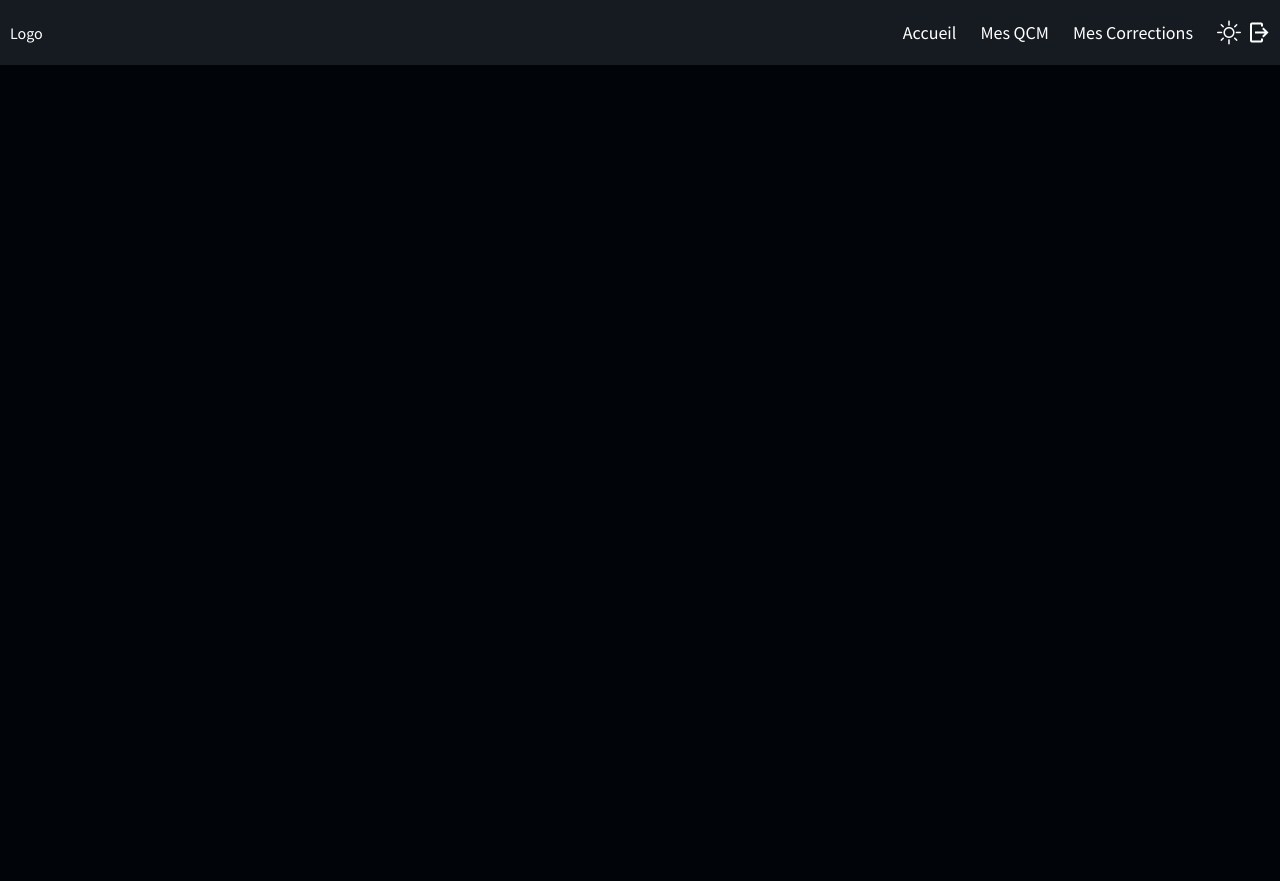
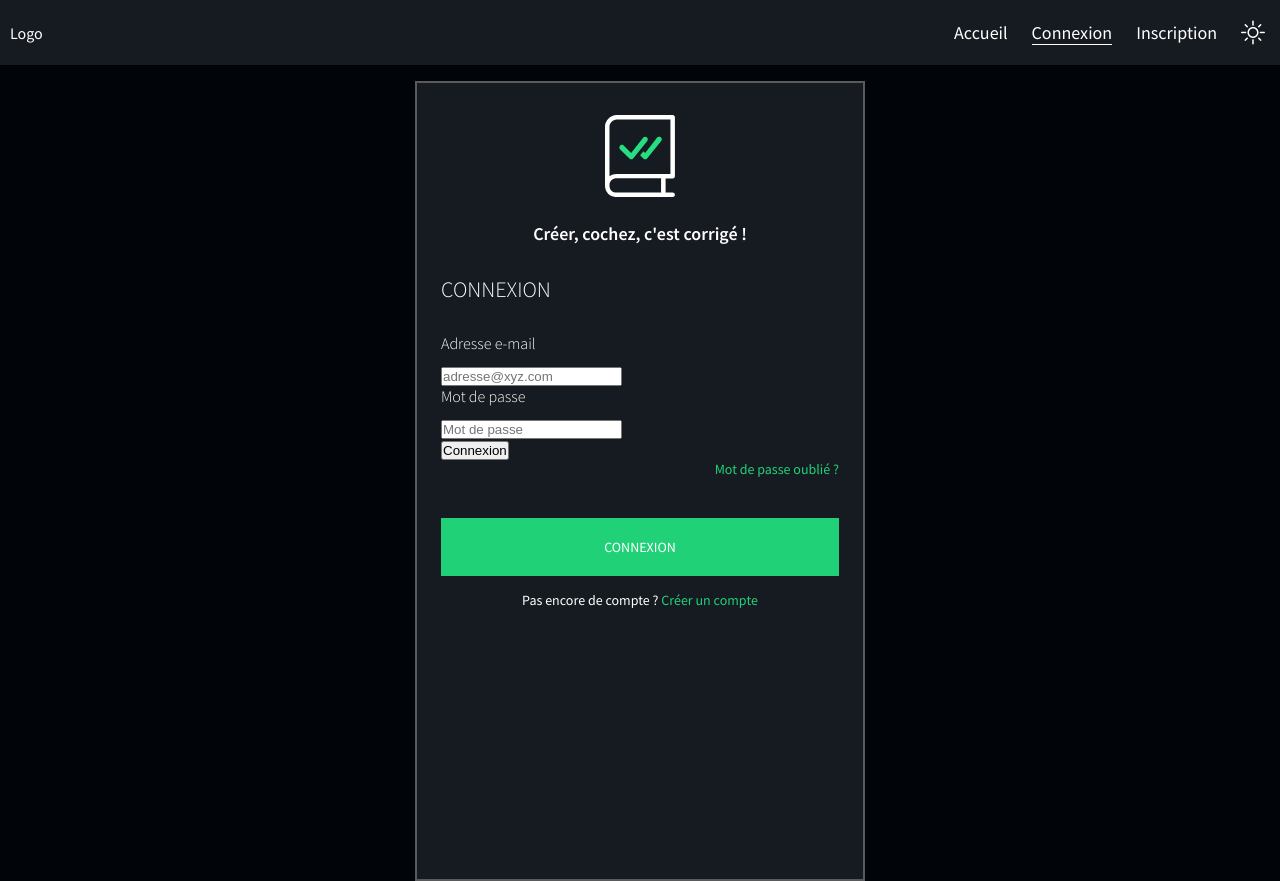
Before and after one commit to TheGreat-Chain/balta, a React (Create React App) app in the folder web/client/: page /connexion in a window 1280 px wide. Before the commit the page ends 800 px from the top, so only its background shows below. Built offline with nearby package versions, Linux system fonts and the light colour scheme.

Commit message:
front : ajout de toastify + connexion avec route login de l'API. back : changement route login en POST

```diff
--- a/web/client/package.json
+++ b/web/client/package.json
@@ -8,8 +8,10 @@
     "@testing-library/user-event": "^13.5.0",
     "react": "^18.1.0",
     "react-dom": "^18.1.0",
+    "react-dotenv": "^0.1.3",
     "react-router-dom": "^6.3.0",
     "react-scripts": "5.0.1",
+    "toastify": "^2.0.1",
     "web-vitals": "^2.1.4"
   },
   "scripts": {
--- a/web/client/src/App.js
+++ b/web/client/src/App.js
@@ -23,7 +23,7 @@ function App () {
             <div className="App">
                 {/* <button onClick={toggleConnected}>salut</button> */}
                 {/* <div onClick={toggleConnected}>{isConnected}</div> */}
-                {!isNotConnected ?
+                {isNotConnected ?
                     <div><HeaderNotConnected /> <ContentNotConnected /></div>
                     :
                     <div><HeaderConnected /> <ContentConnected /></div>
--- a/web/client/src/NotConnected/Components/PageDeConnexion.js
+++ b/web/client/src/NotConnected/Components/PageDeConnexion.js
@@ -1,8 +1,41 @@
 import { NavLink } from 'react-router-dom';
+import { useState } from 'react';
+import env from 'react-dotenv';
 
 import logo from '../../image/logo_balta_white 1.svg'
 
 function PageDeConnexion() {
+    const [email, setEmail] = useState('');
+    const [password, setPassword] = useState('');
+
+    async function connexion(event) {
+        event.preventDefault();
+        const response = await fetch('http://localhost:3001/api/user/login',
+        {
+          method: 'POST',
+          headers: {
+              'Content-Type': 'application/json',
+          },
+
+          body: JSON.stringify({
+            email,
+            password,
+          })
+
+        });
+
+        const data = await response.json();
+
+        console.log(data)
+        if(data.user){
+          //indiquer qu'on est connecté
+          window.location.href = '/' //page d'accueil
+        }
+        else{
+          alert('please check your username and password')
+        }
+      }
+
     return (
         <div className="connexion-page">
             <div className="main-content">
@@ -12,11 +45,27 @@ function PageDeConnexion() {
                 <div className="content-title">CONNEXION</div>
 
                 <div className="input-container">
-                    <div className="input-title">Adresse e-mail</div>
-                    <input type="text" placeholder="adresse@xyz.com"/>
+                    <form onSubmit={connexion}>
+                        <div className="input-title">Adresse e-mail</div>
+                        <input
+                            value = {email}
+                            onChange = { function(e) { setEmail(e.target.value) } }
+                            type="email"
+                            placeholder="adresse@xyz.com"
+                        />
+                        <br/>
 
-                    <div className="input-title">Mot de passe</div>
-                    <input type="password" placeholder="mot de passe"/>
+                        <div className="input-title">Mot de passe</div>
+                        <input
+                            value = {password}
+                            onChange = { function(e) { setPassword(e.target.value) } }
+                            type="password"
+                            placeholder="Mot de passe"
+                        />
+                        <br/>
+
+                        <input type="submit" value="Connexion"/>
+                    </form>
 
                 </div>
 
```
Also changed, not shown: 1 other file (tests, documents, lock files or other folders).
